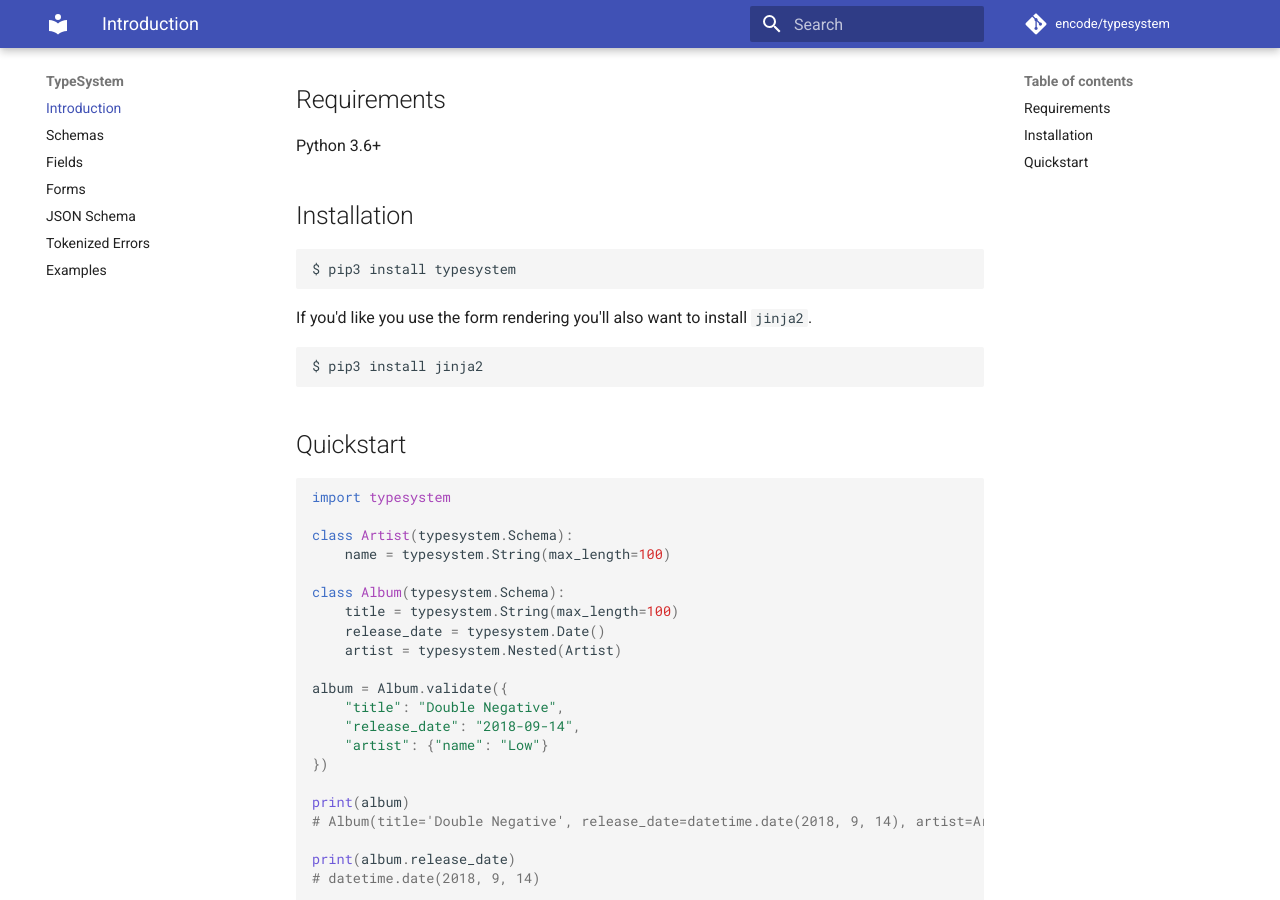
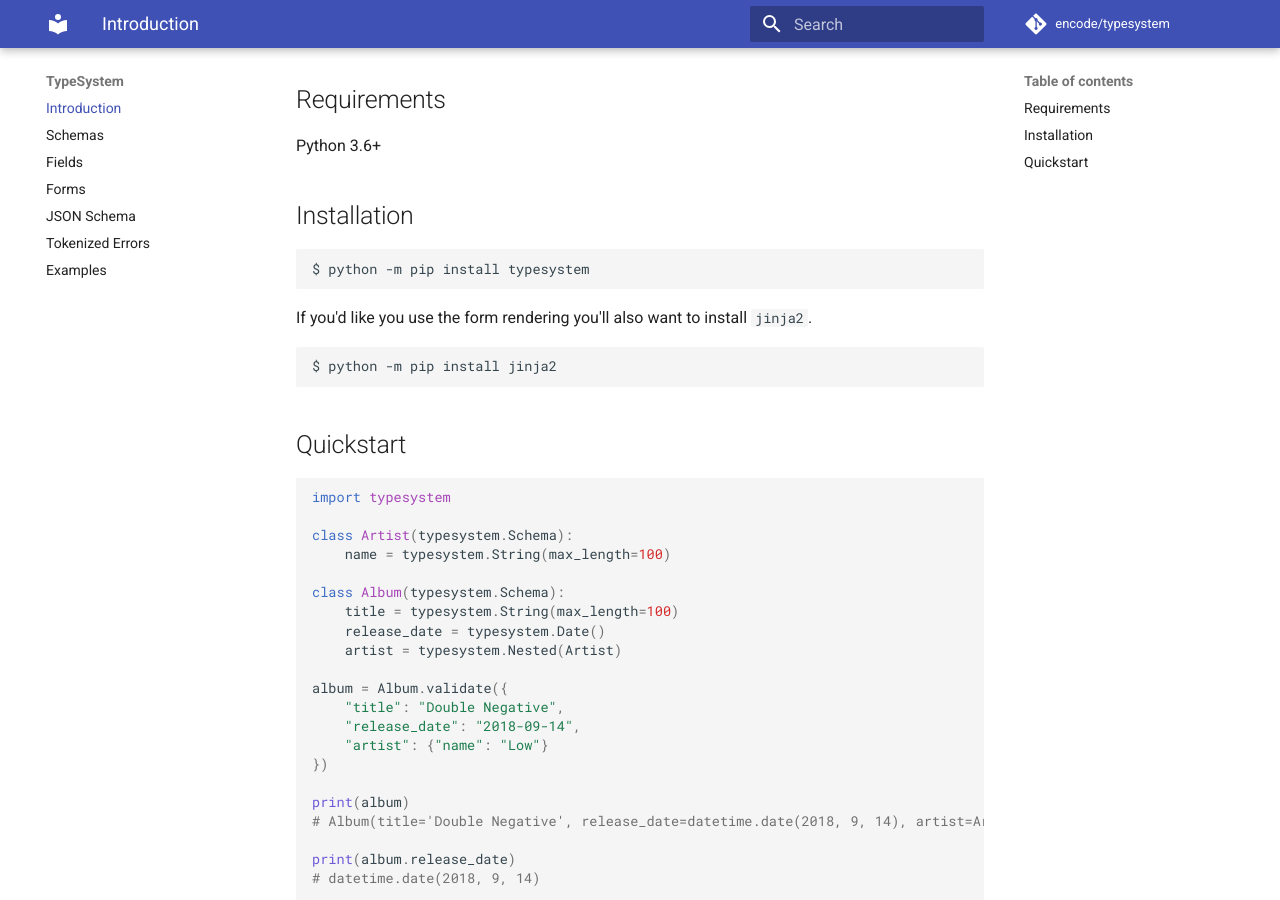
Before and after one commit to encode/typesystem, an MkDocs documentation site: the page built from docs/index.md, in a window 1280 px wide and 900 px high, scrolled down 484 px. Built offline with MkDocs 1.6.1 and Material for MkDocs 9.7.7, drawn with Linux system fonts in a browser that asks for light colours; comment, search, counter and statistics services are not loaded.

Commit message:
Use ‘python -m pip’ instead of ‘pip3’
...which is is the recommended form nowadays.

````diff
--- a/docs/index.md
+++ b/docs/index.md
@@ -30,13 +30,13 @@ Python 3.6+
 ## Installation
 
 ```shell
-$ pip3 install typesystem
+$ python -m pip install typesystem
 ```
 
 If you'd like you use the form rendering you'll also want to install `jinja2`.
 
 ```shell
-$ pip3 install jinja2
+$ python -m pip install jinja2
 ```
 
 ## Quickstart
````
Also changed, not shown: README.md (+3 -3 lines).
